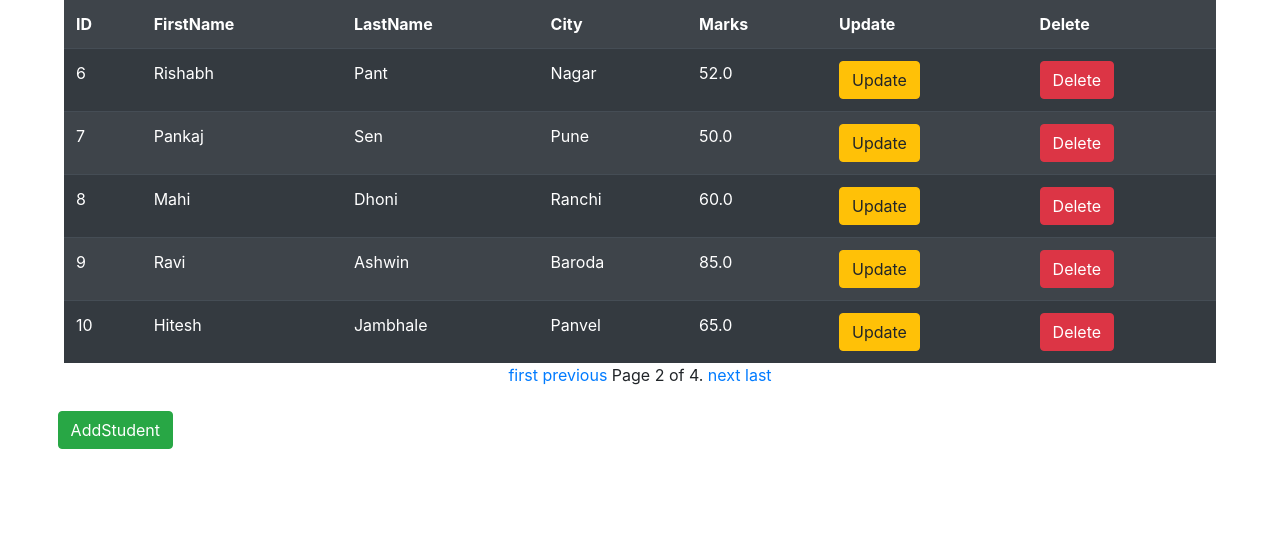
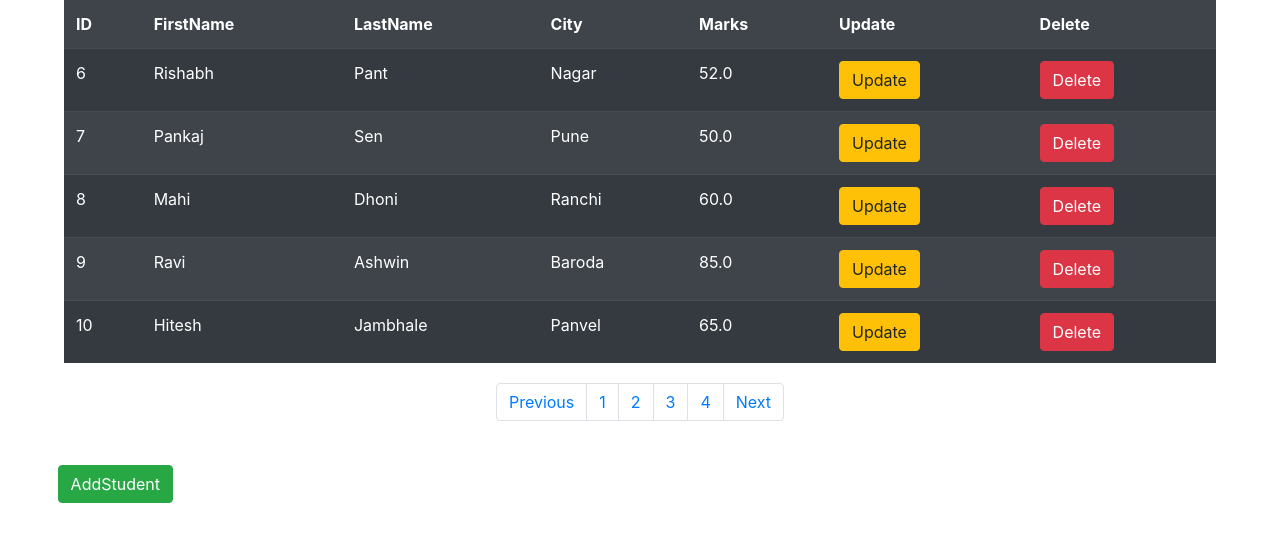
Before and after one commit to akshay-shelar303/DjangoPaginationTask, a Django app: page /student/show/?page=2 in a window 1280 px wide. Shown: the part 119-661 px from the top of the page. Run offline with Django 4.2, Linux system fonts and the light colour scheme; data comes from the database, SQL or seed files in the repository; some libraries are stand-ins or nearby versions.

Commit message:
pagination navbar changes

```diff
--- a/PaginationProject/templates/StudentApp/showStudent.html
+++ b/PaginationProject/templates/StudentApp/showStudent.html
@@ -26,24 +26,39 @@
             </tr>
         {% endfor %}
     </table>
-    <div class="pagination" >
-    <span class="step-links" style="margin:auto" >
-        {% if page_obj.has_previous %}
-            <a  href="?page=1">first</a>
-            <a  href="?page={{ page_obj.previous_page_number }}">previous</a>
-        {% endif %}
+<!--    <div class="pagination" >-->
+<!--    <span class="step-links" style="margin:auto" >-->
+<!--        {% if page_obj.has_previous %}-->
+<!--            <a  href="?page=1">first</a>-->
+<!--            <a  href="?page={{ page_obj.previous_page_number }}">previous</a>-->
+<!--        {% endif %}-->
 
-        <span class="current">
-            Page {{ page_obj.number }} of {{ page_obj.paginator.num_pages }}.
-        </span>
+<!--        <span class="current">-->
+<!--            Page {{ page_obj.number }} of {{ page_obj.paginator.num_pages }}.-->
+<!--        </span>-->
 
-        {% if page_obj.has_next %}
-            <a  href="?page={{ page_obj.next_page_number }}">next</a>
-            <a  href="?page={{ page_obj.paginator.num_pages }}">last</a>
-        {% endif %}
-    </span>
-</div>
+<!--        {% if page_obj.has_next %}-->
+<!--            <a  href="?page={{ page_obj.next_page_number }}">next</a>-->
+<!--            <a  href="?page={{ page_obj.paginator.num_pages }}">last</a>-->
+<!--        {% endif %}-->
+<!--    </span>-->
+<!--</div>-->
+    <ul class="pagination justify-content-center" style="margin:20px 0">
+      {% if page_obj.has_previous %}
+        <li class="page-item"><a class="page-link" href="?page={{ page_obj.previous_page_number }}">Previous</a></li>
+      {% else %}
+        <li class="page-item"><a class="page-link" href="">Previous</a></li>
+      {% endif %}
 
+      {% for i in page_obj.paginator.page_range %}
+        <li class="page-item"><a class="page-link" href="?page={{i}}">{{i}}</a></li>
+      {% endfor %}
+      {% if page_obj.has_next %}
+        <li class="page-item"><a class="page-link" href="?page={{ page_obj.next_page_number }}">Next</a></li>
+      {% else %}
+        <li class="page-item"><a class="page-link" href="">Next</a></li>
+      {% endif %}
+    </ul>
     <br>
     <a  href="{% url 'add_student' %}"><button class="btn btn-success" style="margin-left:4.5%">AddStudent</button></a>
 {% endblock %}
```
